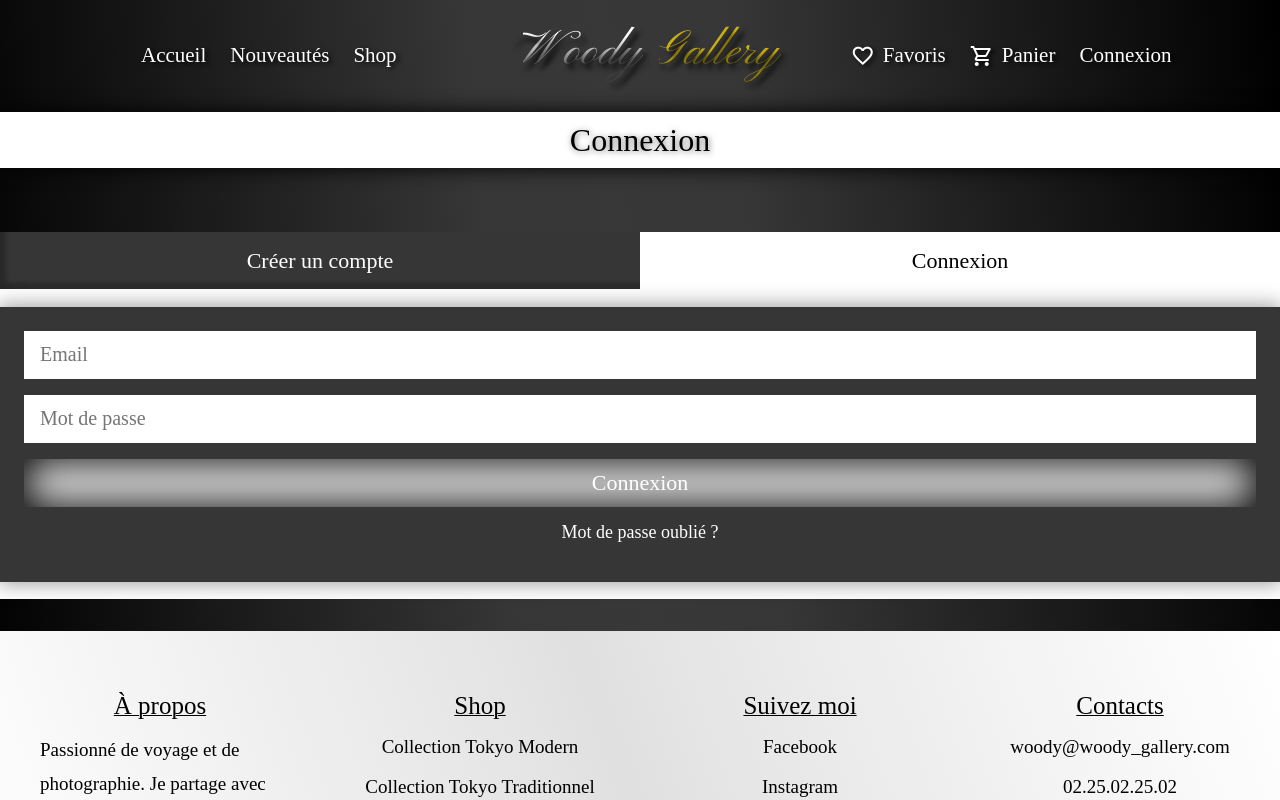
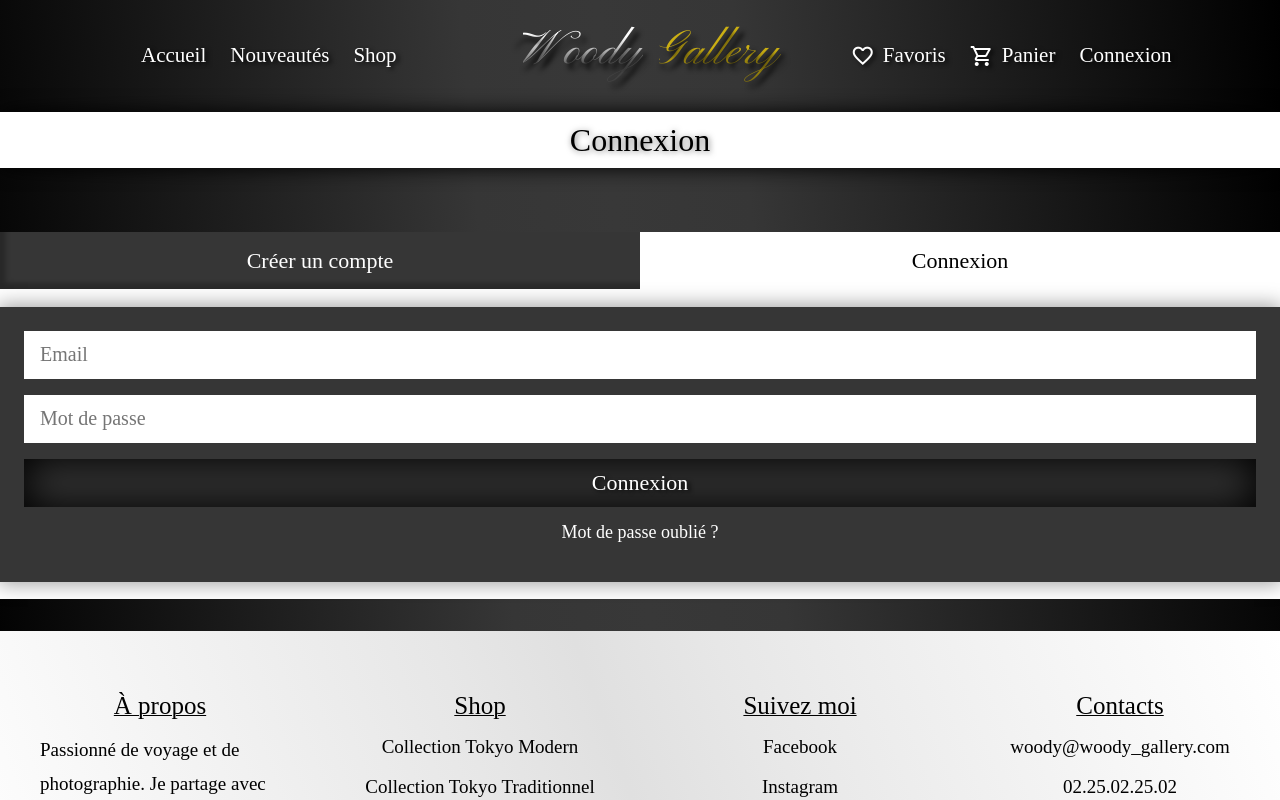
Before and after one commit to WildCodeSchool-2024-09/JS-RemoteFR-Vendangeurs-P3-Woody-Gallery, a React (Vite) app in the folder client/: page /connexion in a window 1280 px wide. Shown: the top 800 px of the page. Built offline with nearby package versions, Linux system fonts and the light colour scheme; a web font is replaced by a local one.

Commit message:
[feat] - hover/active button

```diff
--- a/client/src/styles/LogInCreate.module.css
+++ b/client/src/styles/LogInCreate.module.css
@@ -62,6 +62,20 @@
       box-shadow: inset 0px 0px 38px 3px #000000;
       font-size: 22px;
       cursor: pointer;
+      position: relative;
+      transition: all 0.2s ease-in-out;
+      text-shadow: 3px 2px 4px rgba(0, 0, 0, 0.83);
+      background-color: var(--background-secondary-color);
+    }
+
+    button:hover {
+      text-decoration: underline;
+      color: var(--fontcolor-gold);
+    }
+
+    button:active {
+      -webkit-box-shadow: inset 0px 0px 38px 10px #000000;
+      box-shadow: inset 0px 0px 38px 10px #000000;
     }
 
     .forgotPassword {
```
